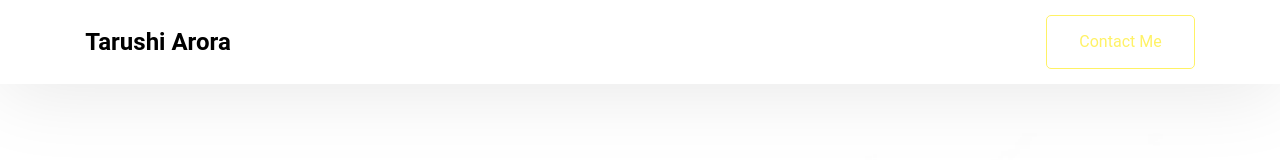
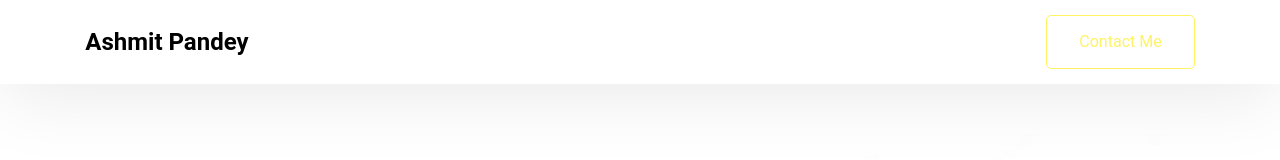
Before and after one commit to AshmitPandey/MernTask-6, a React (Create React App) app: page / in a window 1280 px wide. Shown: the top 160 px of the page. Built offline with nearby package versions, Linux system fonts and the light colour scheme.

Commit message:
Update Navbar.jsx

```diff
--- a/src/Pages/Home/Navbar.jsx
+++ b/src/Pages/Home/Navbar.jsx
@@ -35,7 +35,7 @@ function Navbar() {
   return (
     <nav className={`navbar ${navActive ? "active" : ""}`}>
       <div>
-        <h2>Tarushi Arora</h2>
+        <h2>Ashmit Pandey</h2>
       </div>
       {/* <a
         className={`nav__hamburger ${navActive ? "active" : ""}`}
```
